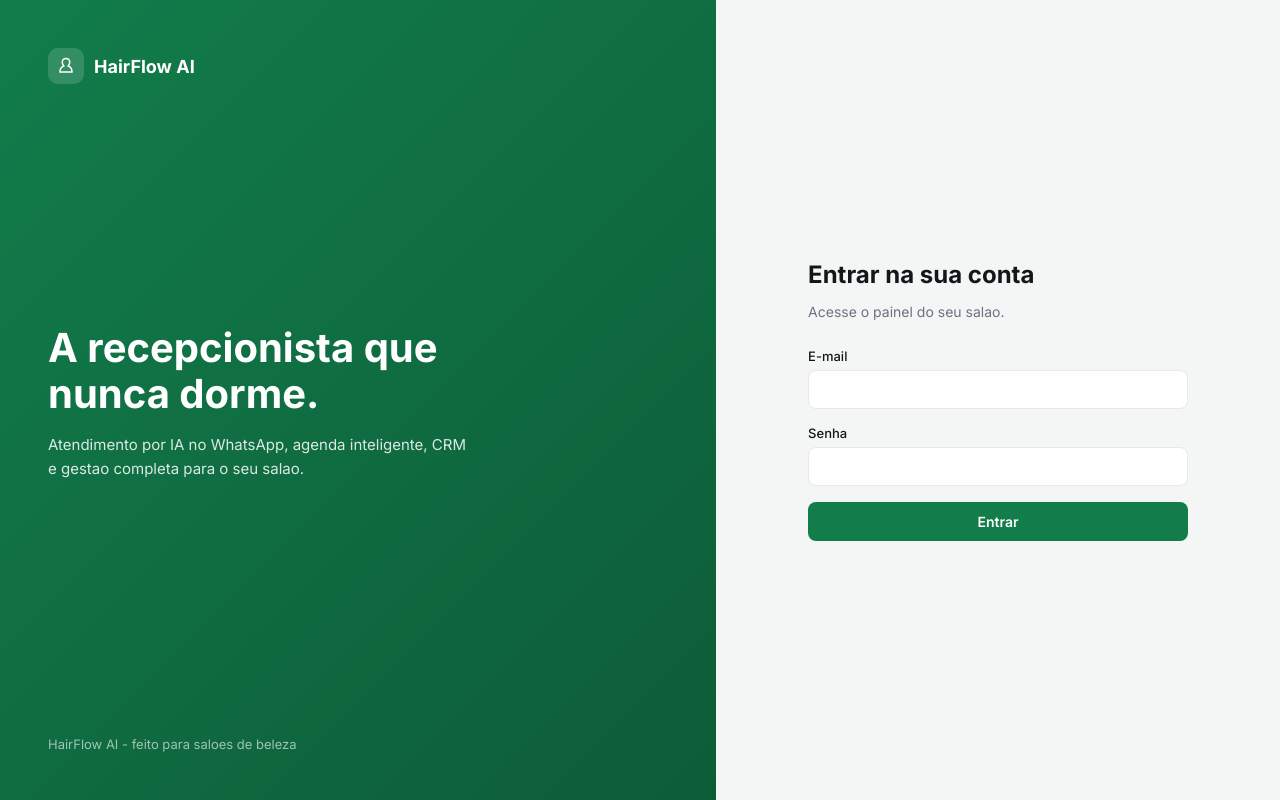
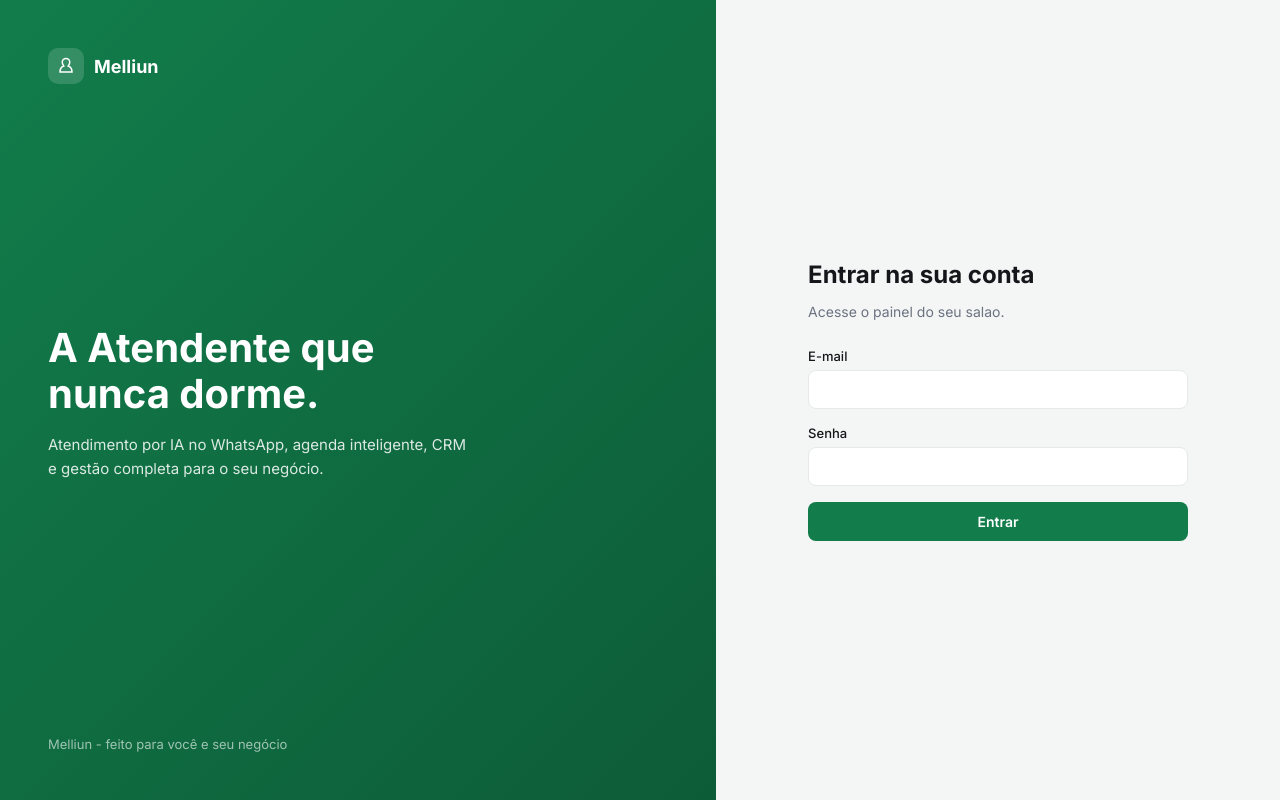
Before and after one commit to rocry-create/hairflow-ai, a Next.js app in the folder frontend/: page /login in a window 1280 px wide. Built offline with nearby package versions, Linux system fonts and the light colour scheme.

Commit message:
Login: textos do Melliun

```diff
--- a/frontend/pages/login.js
+++ b/frontend/pages/login.js
@@ -27,7 +27,7 @@ export default function Login() {
   return (
     <div className="login-page" style={{ display: 'flex', minHeight: '100vh' }}>
       <Head>
-        <title>Entrar - HairFlow AI</title>
+        <title>Entrar - Melliun</title>
       </Head>
       <div
         className="login-hero"
@@ -57,21 +57,21 @@ export default function Login() {
               <path d="M12 2a5 5 0 0 0-5 5c0 2 1 3.5 2 5-3 1-5 4-5 8h16c0-4-2-7-5-8 1-1.5 2-3 2-5a5 5 0 0 0-5-5z" />
             </svg>
           </div>
-          HairFlow AI
+          Melliun
         </div>
 
         <div style={{ maxWidth: 420 }}>
           <h1 style={{ fontSize: 40, lineHeight: 1.15, marginBottom: 16 }}>
-            A recepcionista que nunca dorme.
+            A Atendente que nunca dorme.
           </h1>
           <p style={{ fontSize: 15, lineHeight: 1.6, color: 'rgba(255,255,255,0.85)' }}>
-            Atendimento por IA no WhatsApp, agenda inteligente, CRM e gestao completa para o
-            seu salao.
+            Atendimento por IA no WhatsApp, agenda inteligente, CRM e gestão completa para o
+            seu negócio.
           </p>
         </div>
 
         <div style={{ fontSize: 13, color: 'rgba(255,255,255,0.6)' }}>
-          HairFlow AI - feito para saloes de beleza
+          Melliun - feito para você e seu negócio
         </div>
       </div>
 
```
